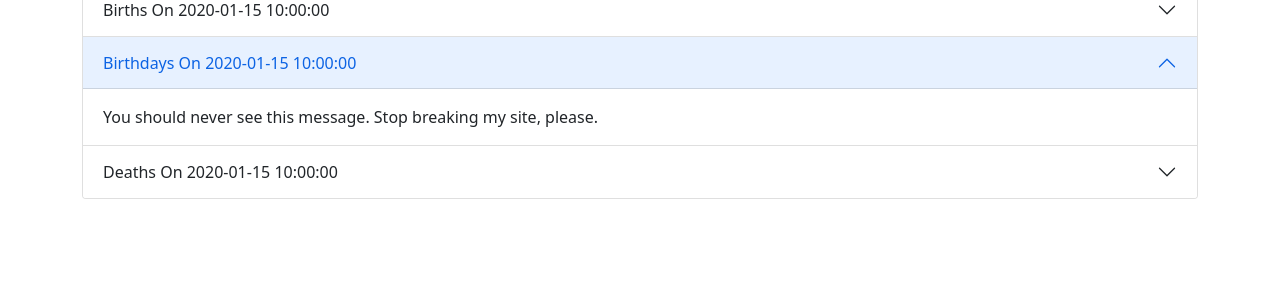
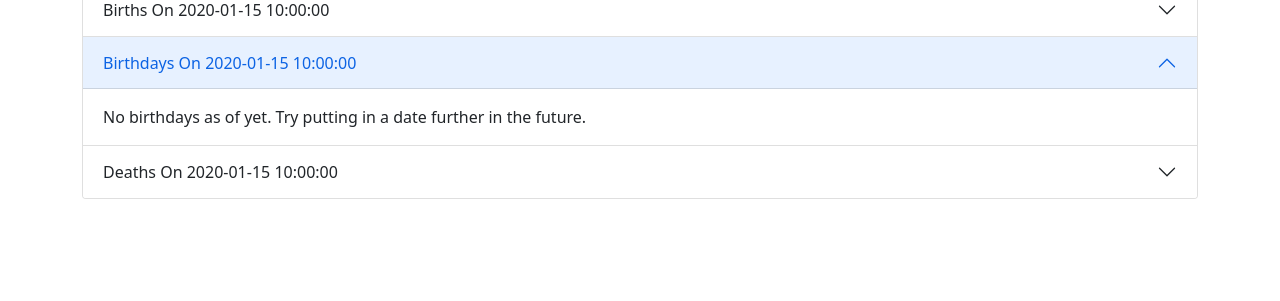
Before and after one commit to kyxaa/learn_about_a_day, a Flask app: template templates/output.html in a window 1280 px wide, after a click that opens the changed part. Shown: the part 297-598 px from the top of the page. Run offline with Flask 2, Linux system fonts and the light colour scheme; the template is opened without the code that fills it: most values are stand-ins (such as "Sample title", 1, 10 or a date in 2020).

Commit message:
adjusting message if no birthdays return

```diff
--- a/templates/output.html
+++ b/templates/output.html
@@ -174,7 +174,7 @@
               </table>
             </div>
           {% else %}
-            <span>You should never see this message. Stop breaking my site, please.</span>
+            <span>No birthdays as of yet. Try putting in a date further in the future.</span>
           {% endif %}
         </div>
       </div>
```
